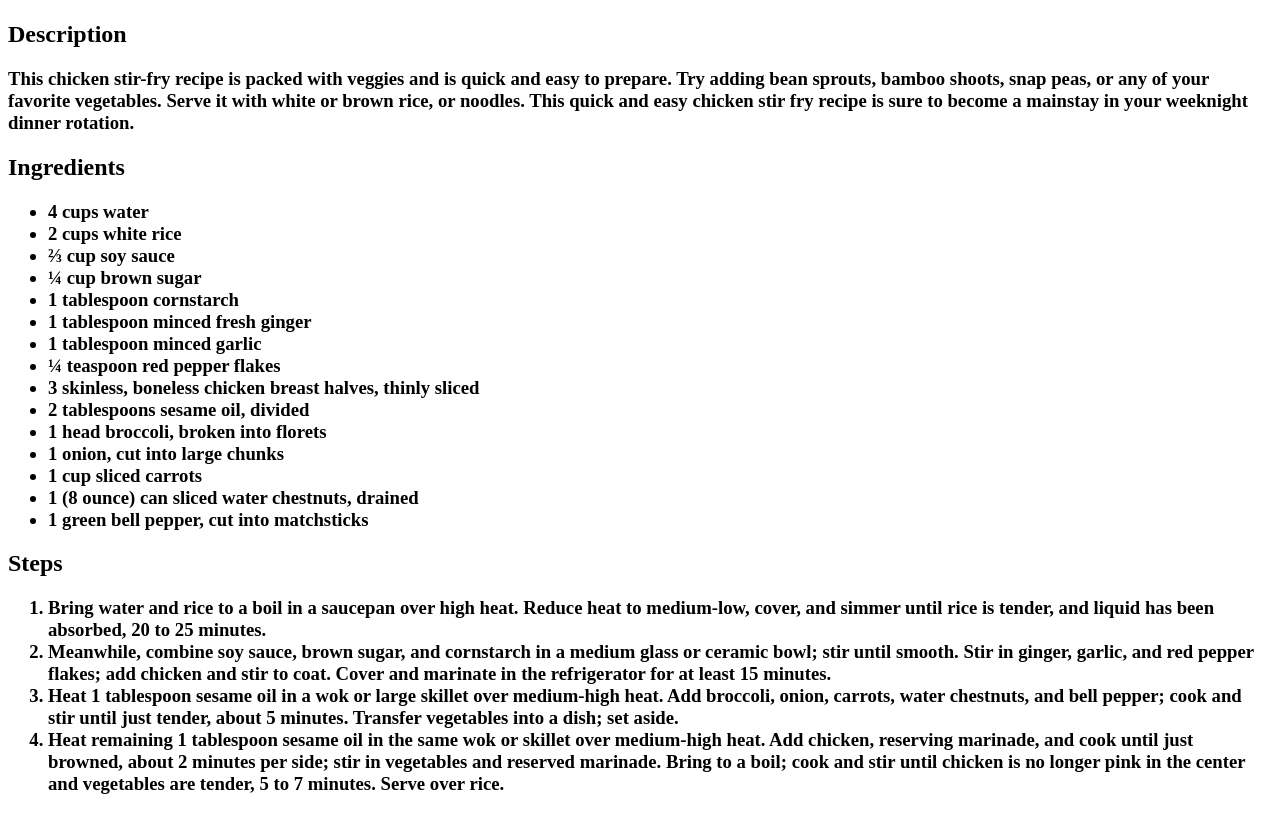
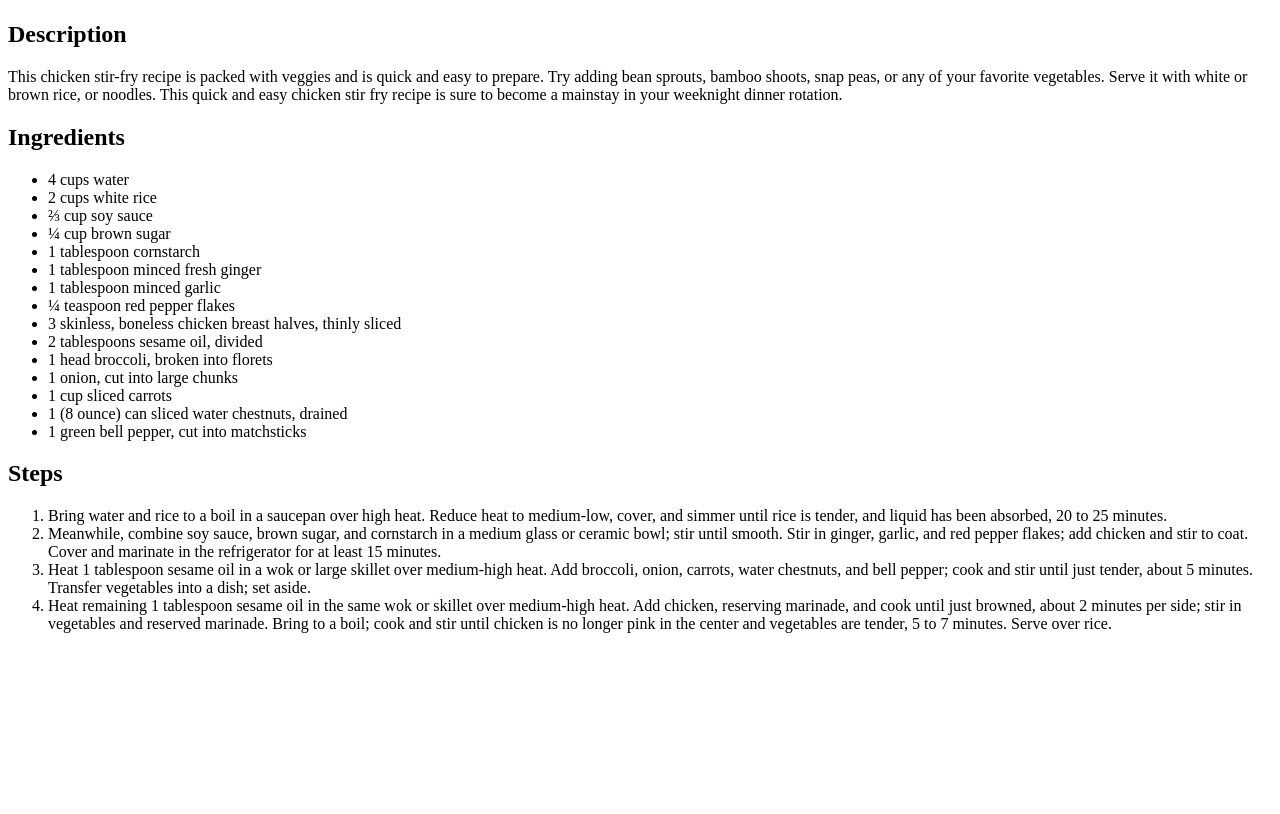
Before and after one commit to paulbenson88/odin-recipes, a plain HTML site: page recipes/chicken-stir-fry.html in a window 1280 px wide. Shown: the part 383-1197 px from the top of the page. After the commit the page ends 1032 px from the top, so only its background shows below. Drawn offline with Linux system fonts and the light colour scheme.

Commit message:
Removed heading tags from lists

```diff
--- a/recipes/chicken-stir-fry.html
+++ b/recipes/chicken-stir-fry.html
@@ -10,10 +10,9 @@
 <img src="https://imagesvc.meredithcorp.io/v3/mm/image?url=https%3A%2F%2Fstatic.onecms.io%2Fwp-content%2Fuploads%2Fsites%2F43%2F2022%2F04%2F29%2F223382_chicken-stir-fry_Rita-1x1-1.jpg&w=160&q=60&c=sc&poi=auto&orient=true&h=90" width="400", height="300">
 
 <h2>Description</h2>
-<h3>This chicken stir-fry recipe is packed with veggies and is quick and easy to prepare. Try adding bean sprouts, bamboo shoots, snap peas, or any of your favorite vegetables. Serve it with white or brown rice, or noodles. This quick and easy chicken stir fry recipe is sure to become a mainstay in your weeknight dinner rotation.</h3>
+<p>This chicken stir-fry recipe is packed with veggies and is quick and easy to prepare. Try adding bean sprouts, bamboo shoots, snap peas, or any of your favorite vegetables. Serve it with white or brown rice, or noodles. This quick and easy chicken stir fry recipe is sure to become a mainstay in your weeknight dinner rotation.</p>
 
 <h2>Ingredients</h2>
-<h3>
 <ul>
     <li>4 cups water</li>
     <li>2 cups white rice</li>
@@ -31,17 +30,14 @@
     <li>1 (8 ounce) can sliced water chestnuts, drained</li>
     <li>1 green bell pepper, cut into matchsticks</li>
 </ul>
-</h3>
 
 <h2>Steps</h2>
-<h3>
 <ol>
     <li>Bring water and rice to a boil in a saucepan over high heat. Reduce heat to medium-low, cover, and simmer until rice is tender, and liquid has been absorbed, 20 to 25 minutes.</li>
     <li>Meanwhile, combine soy sauce, brown sugar, and cornstarch in a medium glass or ceramic bowl; stir until smooth. Stir in ginger, garlic, and red pepper flakes; add chicken and stir to coat. Cover and marinate in the refrigerator for at least 15 minutes.</li>
     <li>Heat 1 tablespoon sesame oil in a wok or large skillet over medium-high heat. Add broccoli, onion, carrots, water chestnuts, and bell pepper; cook and stir until just tender, about 5 minutes. Transfer vegetables into a dish; set aside.</li>
     <li>Heat remaining 1 tablespoon sesame oil in the same wok or skillet over medium-high heat. Add chicken, reserving marinade, and cook until just browned, about 2 minutes per side; stir in vegetables and reserved marinade. Bring to a boil; cook and stir until chicken is no longer pink in the center and vegetables are tender, 5 to 7 minutes. Serve over rice.</li>
 </ol>
-</h3>
 
 </body>
 
```
Also changed, not shown: recipes/granola-cups.html (+1 -5 lines), recipes/strawberry-mousse-shooters.html (+1 -5 lines). Lines whose indentation alone changed are shown as unchanged.
